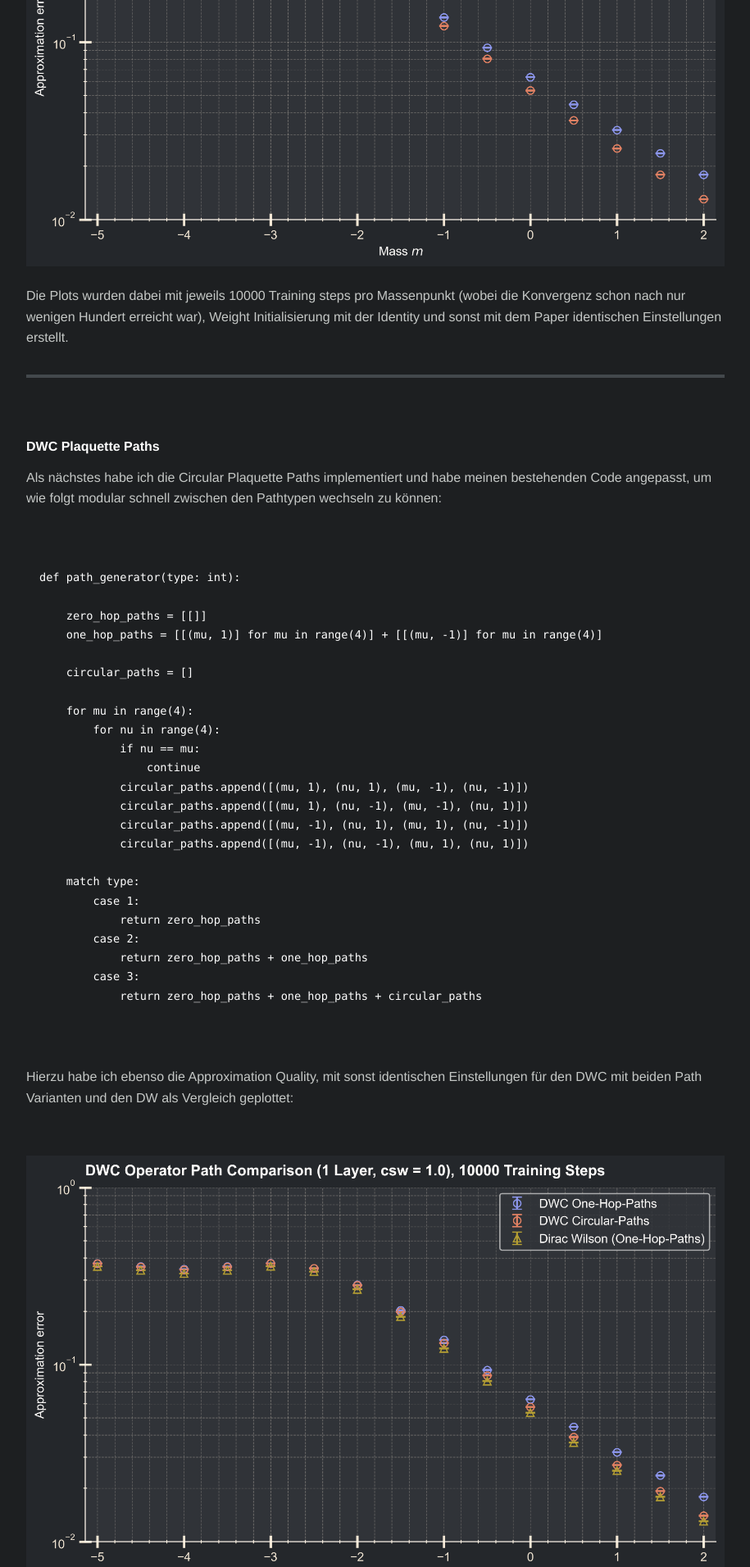
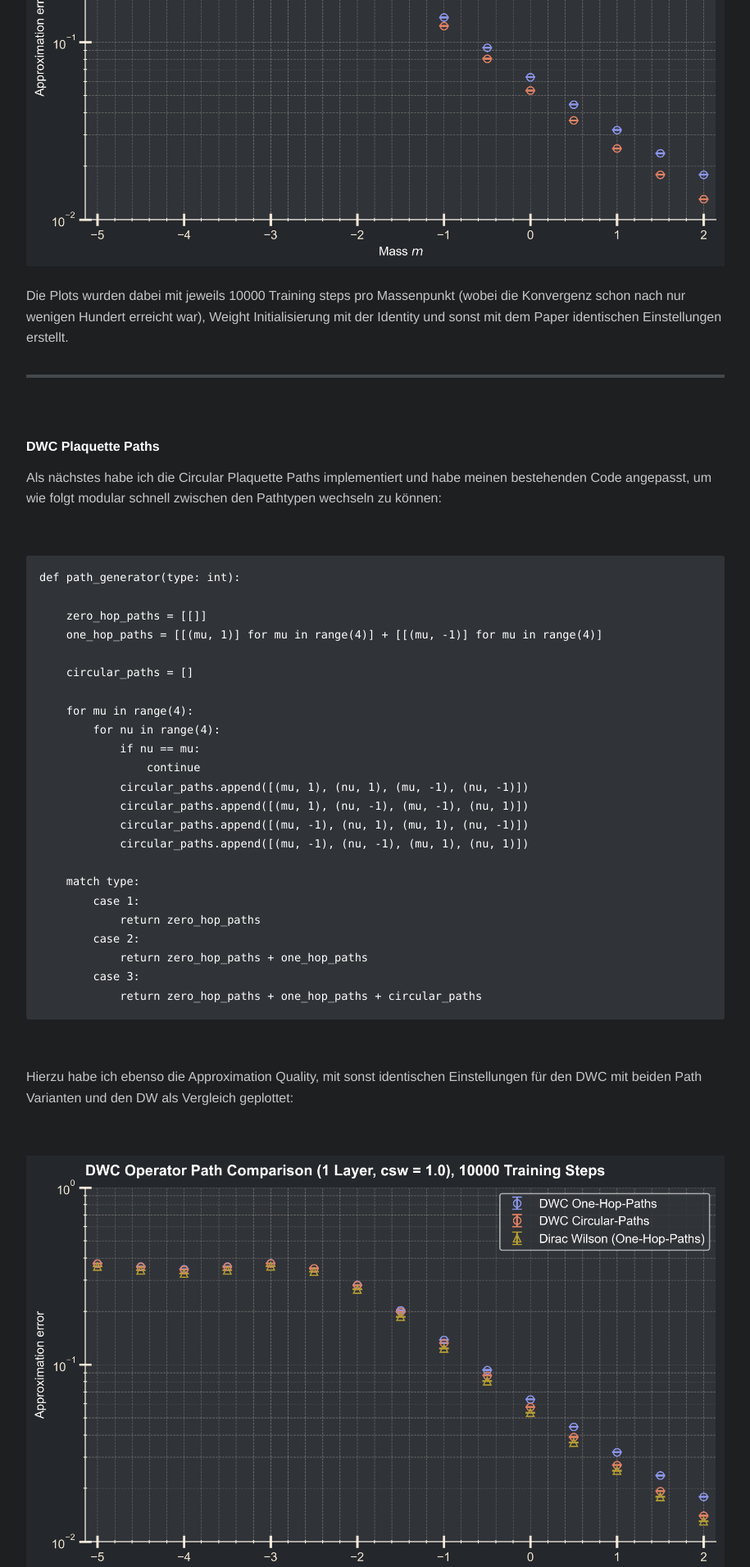
Before and after one commit to DavidCyba/thesis-reporting, a Jekyll site: the page built from reports/progress_report_01.md, in a window 1280 px wide. Shown: the part 452-2364 px from the top of the page at 82% size, without its empty margins (182-1097 px from the left). Built offline with Jekyll 4.4.1, drawn with Linux system fonts in a browser that asks for light colours.

Commit message:
fix codeblock

```diff
--- a/_layouts/default.html
+++ b/_layouts/default.html
@@ -22,6 +22,19 @@
             padding: 40px 24px;
             box-sizing: border-box;
         }
+
+        /* Code block styling */
+        html body .markdown-preview pre,
+        html body .markdown-preview .highlight pre {
+            background-color: #303337;
+            border-radius: 3px;
+            padding: 1em;
+            overflow-x: auto;
+        }
+
+        html body .markdown-preview pre code {
+            background: transparent;
+        }
     </style>
 
     <!-- MathJax -->
```
